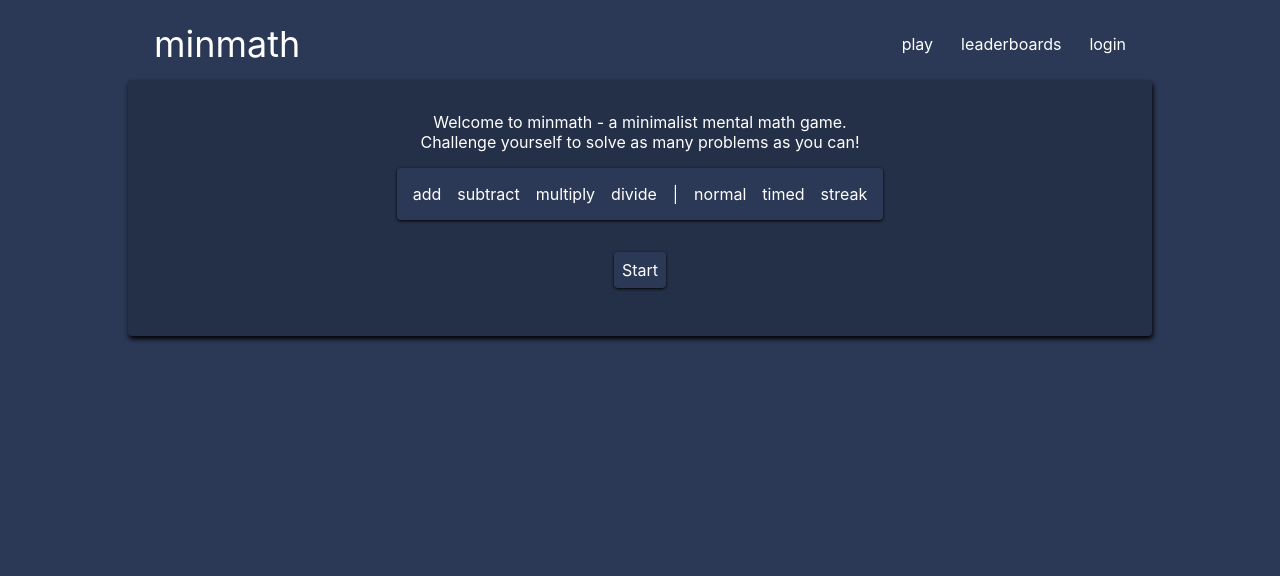
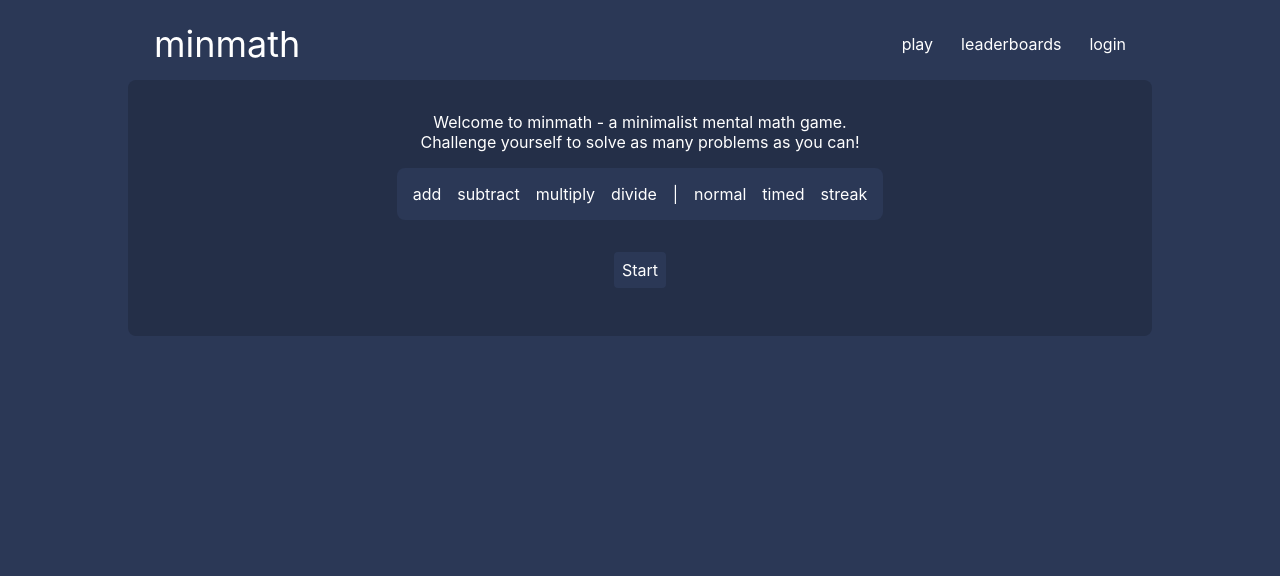
Before and after one commit to m-lm/minmath, a Django app: template minmath/solve/templates/solve/landing.html in a window 1280 px wide. Shown: the top 576 px of the page. Run offline with Django 3.2, Linux system fonts and the light colour scheme; the template is opened without the code that fills it, so the values that code supplies are empty.

Commit message:
further style changes

```diff
--- a/minmath/static/main.css
+++ b/minmath/static/main.css
@@ -84,8 +84,8 @@ a {
     margin: auto;
     max-width: 1000px;
     /* min-height: 500px; */
-    border-radius: 4px;
-    box-shadow: var(--shadow) 1px 3px 5px;
+    border-radius: 8px;
+    /* box-shadow: var(--shadow) 1px 3px 5px; */
 }
 
 #about {
@@ -96,8 +96,8 @@ a {
 #mode-bar {
     display: flex;
     background-color: var(--bg);
-    border-radius: 4px;
-    box-shadow: var(--shadow) 0px 1px 3px;
+    border-radius: 8px;
+    /* box-shadow: var(--shadow) 0px 1px 3px; */
     padding: 8px;
     margin: 16px;
 }
@@ -116,14 +116,15 @@ a {
 }
 
 .mode-button:hover {
-    background-color: var(--sheet);
+    color: var(--hili);
+    /* background-color: var(--sheet); */
 }
 
 .start-button {
     display: flex;
     background-color: var(--bg);
     border-radius: 4px;
-    box-shadow: var(--shadow) 0px 1px 3px;
+    /* box-shadow: var(--shadow) 0px 1px 3px; */
     padding: 8px;
     margin: 16px;
     text-decoration: none;
```
